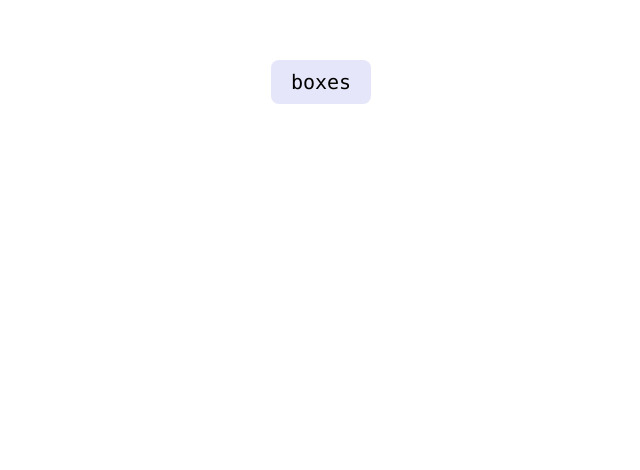
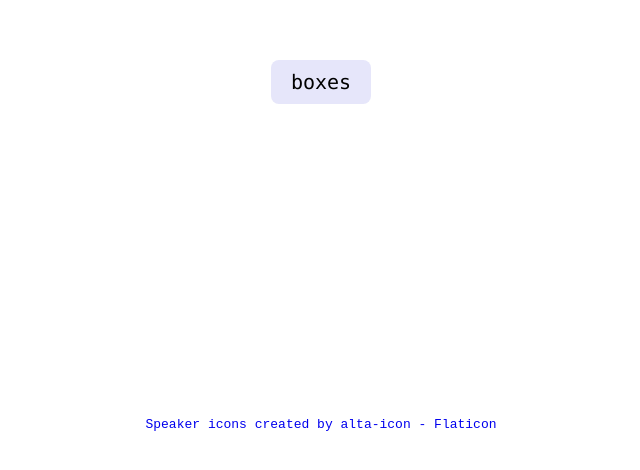
Before and after one commit to tinycarol/boxes, a plain HTML site: page index.html in a window 1280 px wide. Shown: the part 318-788 px from the top of the page, without its empty margins (319-959 px from the left). Drawn offline with Linux system fonts and the light colour scheme.

Commit message:
fix: icon attribution

```diff
--- a/index.html
+++ b/index.html
@@ -16,10 +16,12 @@
   <body>
     <div id="home">
       <button id="start">boxes</button>
+      <a href="https://www.flaticon.com/free-icons/speaker" title="speaker icons">Speaker icons created by alta-icon - Flaticon</a>
     </div>
     <audio src="./plop.m4a" preload="auto"></audio>
     <script src="SoundManager.js"></script>
     <script src="Box.js"></script>
     <script src="script.js"></script>
+
   </body>
 </html>
--- a/styles.css
+++ b/styles.css
@@ -103,8 +103,18 @@ button.mute {
 }
 
 button.mute.muted::after {
-  content: 'X';
+  content: "X";
   font-family: monospace;
-  color:rgb(150, 150, 150);
+  color: rgb(150, 150, 150);
   font-size: 40px;
 }
+
+a {
+  position: fixed;
+  bottom: 50px;
+  text-decoration: none;
+}
+
+a:hover {
+  text-decoration: underline;
+}
```
